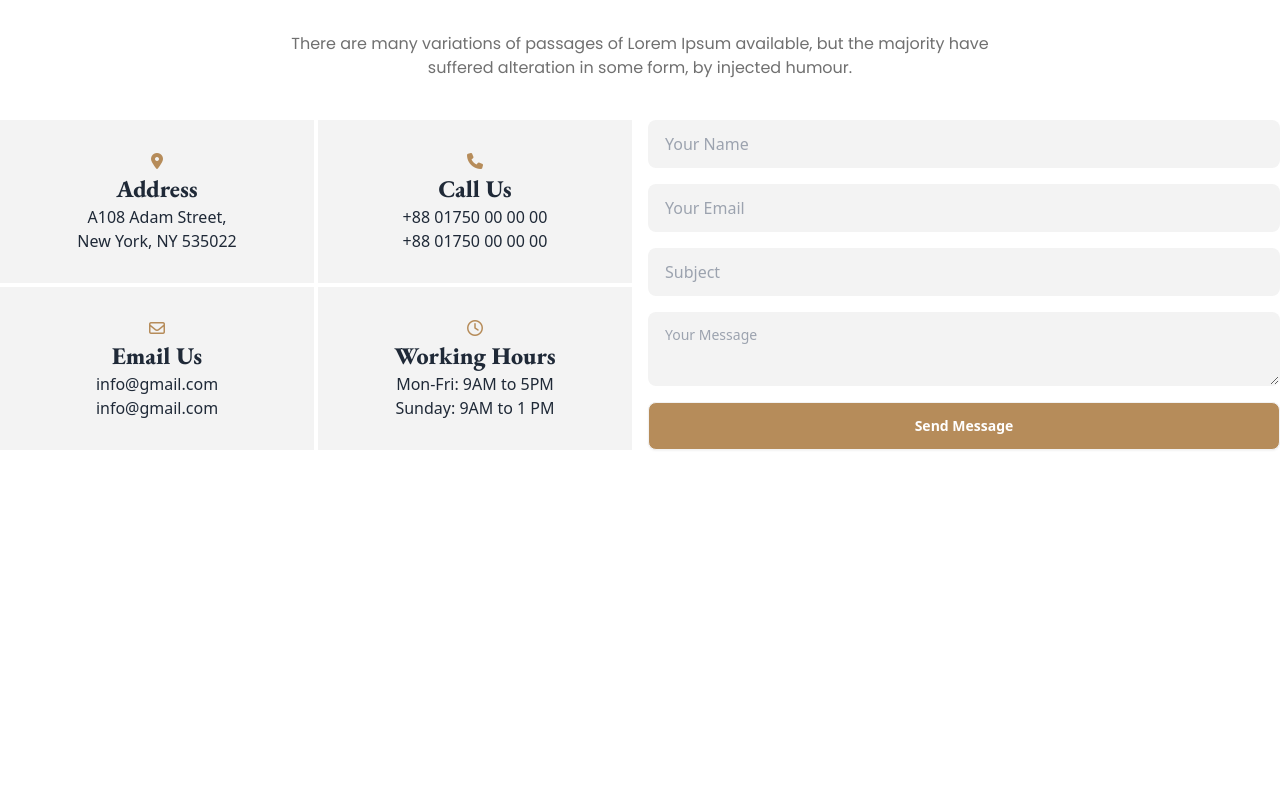
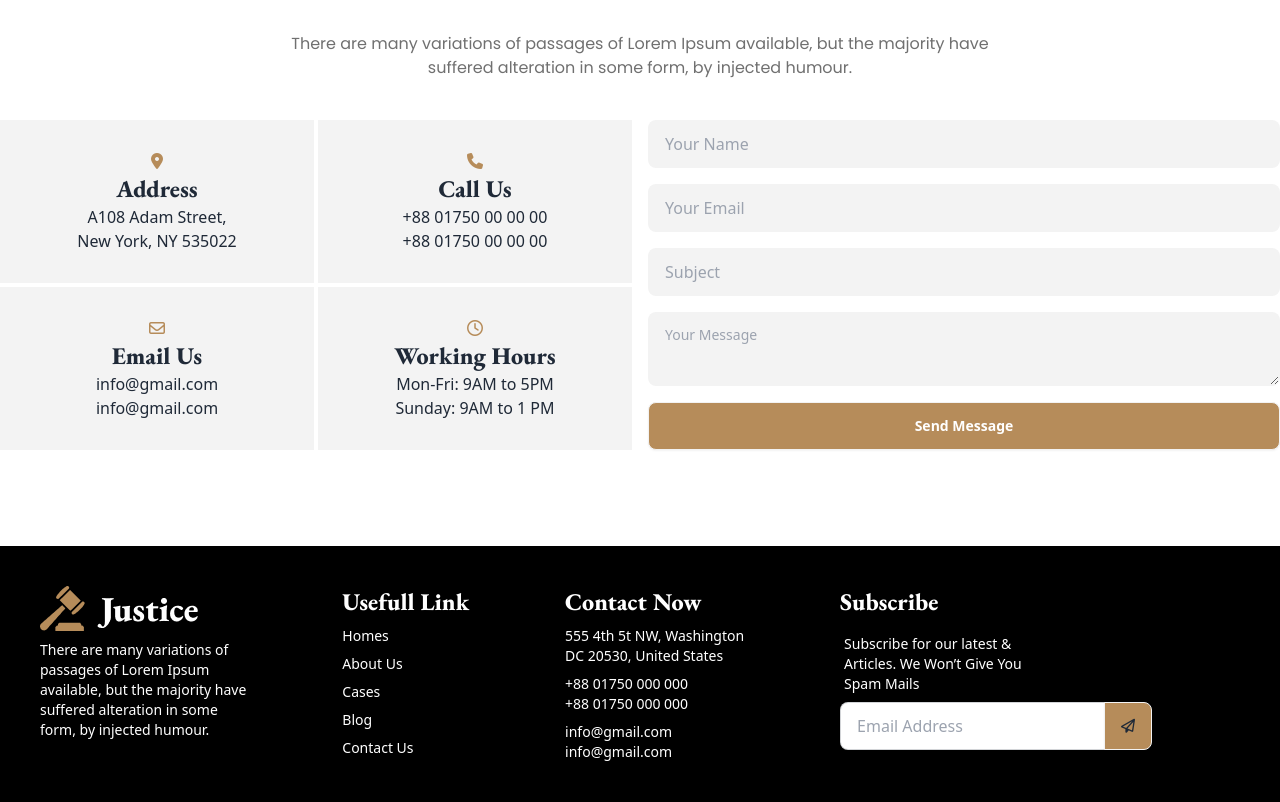
Before and after one commit to MM-MridUL/Legal-solution, a plain HTML site: page index.html in a window 1280 px wide. Shown: the part 3544-4346 px from the top of the page. Before the commit the page ends 4090 px from the top, so only its background shows below. Drawn offline with nearby package versions, Linux system fonts and the light colour scheme.

Commit message:
Completed every section

```diff
--- a/index.html
+++ b/index.html
@@ -543,6 +543,44 @@
       </section>
     </main>
 
-    <footer></footer>
+   <!-- footer section -->
+   <footer class="footer p-10 text-white bg-black">
+    <nav>
+      <a href=""><img src="images/logo.png" alt=""></a>
+      <p>There are many variations of <br> passages of Lorem Ipsum <br> available, but the majority have <br>suffered alteration in some <br> form, by injected humour.</p>
+    </nav>
+    <nav>
+      <h6 class=" text-2xl font-garamond font-extrabold text-white">Usefull Link</h6>
+      <a class="link link-hover">Homes</a>
+      <a class="link link-hover">About Us</a>
+      <a class="link link-hover">Cases</a>
+      <a class="link link-hover">Blog</a>
+      <a class="link link-hover">Contact Us</a>
+    </nav>
+    <nav>
+      <h6 class=" text-2xl font-garamond font-extrabold text-white">Contact Now</h6>
+      <a class="link link-hover"><p>555 4th 5t NW, Washington
+        <br>
+        DC 20530, United States</p></a>
+      <a class="link link-hover"><p>+88 01750 000 000
+        <br>
+        +88 01750 000 000</p></a>
+      <a class="link link-hover"><p>info@gmail.com
+        <br>
+        info@gmail.com</p></a>
+    </nav>
+    <form>
+      <h6 class=" text-2xl font-garamond font-extrabold text-white">Subscribe</h6>
+      <fieldset class="form-control w-80">
+        <label class="label">
+          <span class="label-text text-white"><p>Subscribe for our latest & <br> Articles. We Won’t Give You <br> Spam Mails</p></span>
+        </label>
+        <div class="join">
+          <input type="text" placeholder="Email Address" class="input input-bordered join-item" />
+          <button class="btn bg-btn-color join-item"><i class="fa-regular fa-paper-plane"></i></button>
+        </div>
+      </fieldset>
+    </form>
+  </footer>
   </body>
 </html>
```
